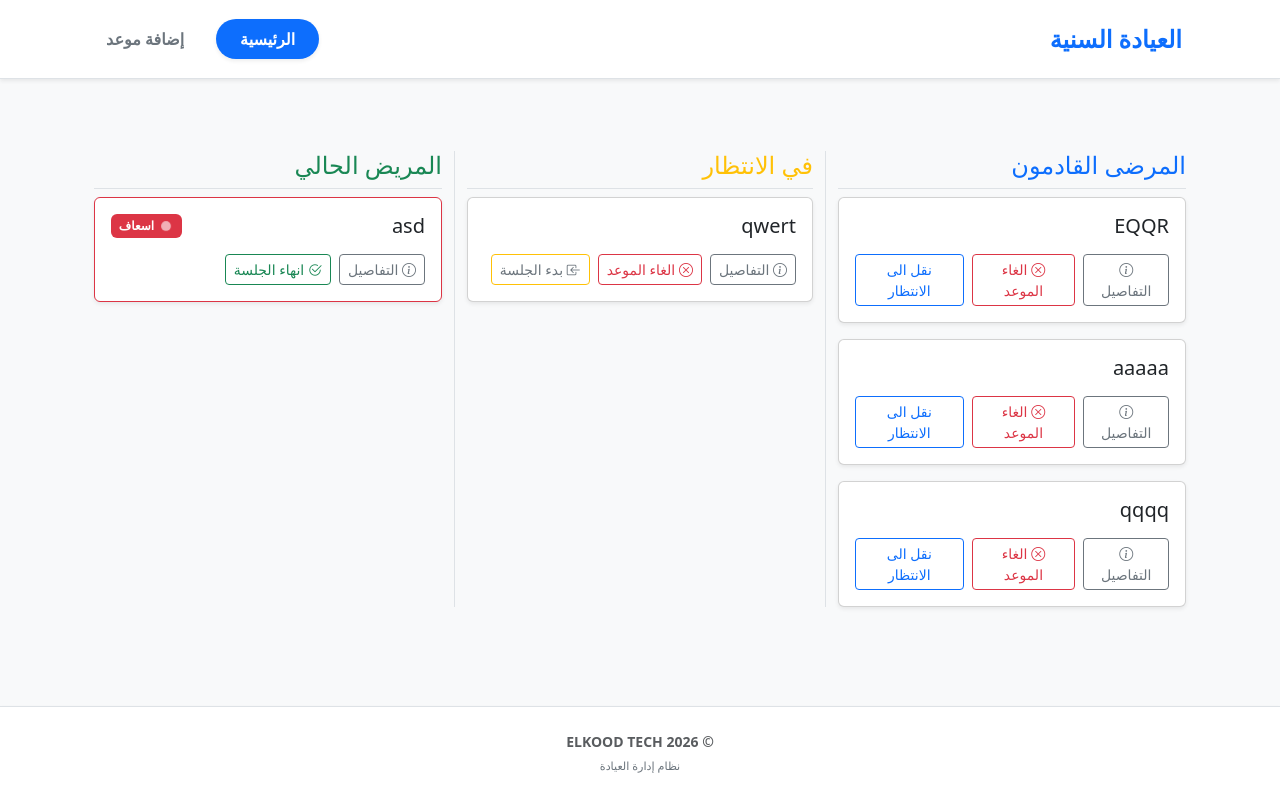
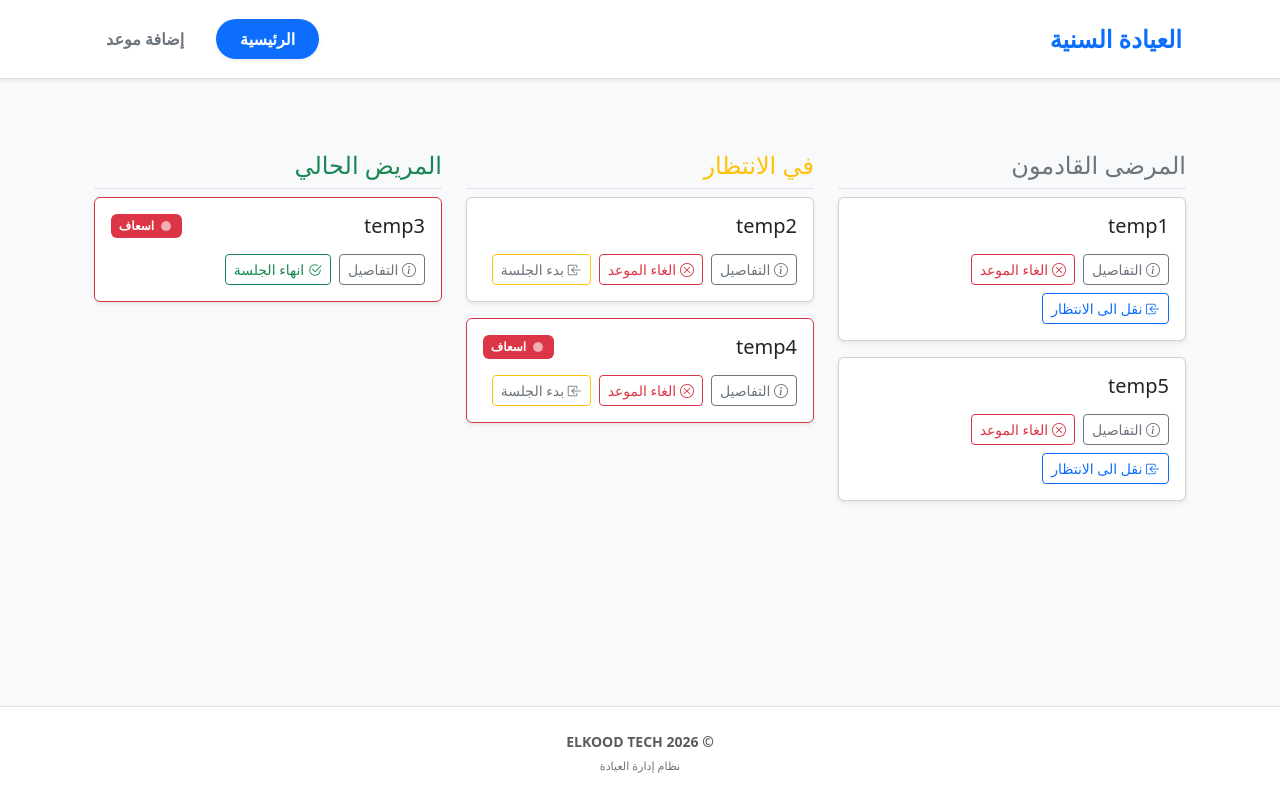
Before and after one commit to villiger9/react-dental-clinic, a React (Vite) app: page / in a window 1280 px wide. Built offline with nearby package versions, Linux system fonts and the light colour scheme; data requests are answered from the project's data file.

Commit message:
added json-server to dependencies and added flex-wrap

```diff
--- a/data/db.json
+++ b/data/db.json
@@ -1,53 +1,53 @@
 {
   "appointments": [
     {
-      "id": "5d41",
-      "name": "qwert",
-      "phoneNumber": "0934567890",
+      "id": "7db4",
+      "name": "temp1",
+      "phoneNumber": "0912345677",
       "bloodType": "A+",
+      "appointmentType": "مسبق",
+      "appointmentDate": "2026-02-17",
+      "appointmentTime": "12:00",
+      "appointmentStatus": "upcoming"
+    },
+    {
+      "id": "0041",
+      "name": "temp2",
+      "phoneNumber": "0912345678",
+      "bloodType": "A-",
       "appointmentType": "مباشر",
-      "appointmentDate": "2026-02-17",
-      "appointmentTime": "21:12",
+      "appointmentDate": "2026-02-16",
+      "appointmentTime": "16:00",
       "appointmentStatus": "waiting"
     },
     {
-      "id": "b7f6",
-      "name": "asd",
-      "phoneNumber": "0959990000",
-      "bloodType": "A+",
+      "id": "07f9",
+      "name": "temp3",
+      "phoneNumber": "0912345679",
+      "bloodType": "B+",
       "appointmentType": "اسعاف",
       "appointmentDate": "2026-02-17",
-      "appointmentTime": "21:39",
+      "appointmentTime": "15:30",
       "appointmentStatus": "inTreatment"
     },
     {
-      "id": "fd10",
-      "name": "EQQR",
-      "phoneNumber": "0959990030",
-      "bloodType": "AB+",
-      "appointmentType": "مسبق",
-      "appointmentDate": "2026-02-24",
-      "appointmentTime": "23:55",
-      "appointmentStatus": "upcoming"
+      "id": "0142",
+      "name": "temp4",
+      "phoneNumber": "0912345670",
+      "bloodType": "O-",
+      "appointmentType": "اسعاف",
+      "appointmentDate": "2026-02-23",
+      "appointmentTime": "14:00",
+      "appointmentStatus": "waiting"
     },
     {
-      "id": "7ee1",
-      "name": "aaaaa",
-      "phoneNumber": "0959990000",
+      "id": "5bdb",
+      "name": "temp5",
+      "phoneNumber": "0912345000",
       "bloodType": "AB-",
       "appointmentType": "مسبق",
       "appointmentDate": "2026-02-17",
-      "appointmentTime": "15:00",
-      "appointmentStatus": "upcoming"
-    },
-    {
-      "id": "367a",
-      "name": "qqqq",
-      "phoneNumber": "0959990012",
-      "bloodType": "A+",
-      "appointmentType": "مسبق",
-      "appointmentDate": "2026-02-17",
-      "appointmentTime": "15:30",
+      "appointmentTime": "11:00",
       "appointmentStatus": "upcoming"
     }
   ]
--- a/package.json
+++ b/package.json
@@ -7,11 +7,14 @@
     "dev": "vite",
     "build": "vite build",
     "lint": "eslint .",
-    "preview": "vite preview"
+    "preview": "vite preview",
+    "start": "react-scripts start",
+    "server": "json-server --watch data/db.json --port 8000"
   },
   "dependencies": {
     "bootstrap": "^5.3.8",
     "bootstrap-icons": "^1.13.1",
+    "json-server": "^1.0.0-beta.6",
     "react": "^19.2.0",
     "react-bootstrap": "^2.10.10",
     "react-dom": "^19.2.0",
--- a/src/pages/AppointmentList.jsx
+++ b/src/pages/AppointmentList.jsx
@@ -31,7 +31,7 @@ export default function AppointmentList({ appointments, statusType }) {
               )}
             </div>
 
-            <div className="d-flex gap-2 mt-3 justify-content-start align-items-center">
+            <div className="d-flex flex-wrap gap-2 mt-3 justify-content-start align-items-center">
               <Link
                 to={`/appointments/${appointment.id}`}
                 className="btn btn-sm btn-outline-secondary"
@@ -90,7 +90,8 @@ export default function AppointmentList({ appointments, statusType }) {
                     type="submit"
                     className="btn btn-sm btn-outline-primary"
                   >
-                    نقل الى الانتظار
+                    <i className="bi bi-box-arrow-in-left"></i>
+                    {' نقل الى الانتظار'}
                   </button>
                 </fetcher.Form>
               )}
--- a/src/pages/Home.jsx
+++ b/src/pages/Home.jsx
@@ -9,8 +9,8 @@ export default function Home() {
     <div className="container-fluid py-4 text-end" dir="rtl">
       <div className="row g-4">
         {/* first column */}
-        <div className="col-md-4">
-          <h4 className="text-primary border-bottom pb-2">المرضى القادمون</h4>
+        <div className="col-lg-4 col-md-6">
+          <h4 className="text-secondary border-bottom pb-2">المرضى القادمون</h4>
           <AppointmentList
             appointments={allAppointments.filter(
               (a) => a.appointmentStatus === 'upcoming',
@@ -19,7 +19,7 @@ export default function Home() {
         </div>
 
         {/* second column */}
-        <div className="col-md-4 border-start border-end">
+        <div className="col-lg-4 col-md-6">
           <h4 className="text-warning border-bottom pb-2">في الانتظار</h4>
           <AppointmentList
             appointments={allAppointments.filter(
@@ -29,7 +29,7 @@ export default function Home() {
         </div>
 
         {/* third column */}
-        <div className="col-md-4">
+        <div className="col-lg-4 col-md-12">
           <h4 className="text-success border-bottom pb-2">المريض الحالي</h4>
           <AppointmentList
             appointments={allAppointments.filter(
@@ -43,19 +43,15 @@ export default function Home() {
 }
 
 //loader function
-
 export const appointmentsLoader = async () => {
   const res = await fetch('http://localhost:8000/appointments');
-
   if (!res.ok) {
     throw Error('Could not fetch the appointments');
   }
-
   return res.json();
 };
 
-// Home.jsx
-
+//home action
 export const homeAction = async ({ request }) => {
   const formData = await request.formData();
   const id = formData.get('id');
--- a/src/pages/NewAppointment.jsx
+++ b/src/pages/NewAppointment.jsx
@@ -198,7 +198,7 @@ export default function NewAppointment() {
                 disabled={isSubmitting}
                 className="py-2 shadow-sm"
               >
-                {isSubmitting ? 'جاري الحفظ...' : 'تأكيد إضافة الموعد'}
+                {isSubmitting ? 'جاري الحفظ...' : 'تأكيد اضافة الموعد'}
               </Button>
             </div>
 
@@ -231,10 +231,11 @@ export const appointmentAction = async ({ request }) => {
   );
 
   if (isConflicting) {
-    return { error: 'هذا الموعد محجوز، يرجى اختيار وقت أو تاريخ آخر' };
+    return { error: 'هذا الموعد محجوز، يرجى اختيار وقت آخر' };
   }
 
-  if (submission.name.trim().length < 3) return { error: 'الاسم المدخل قصير' };
+  if (submission.name.trim().length < 3)
+    return { error: 'اسم المريض المدخل قصير' };
 
   try {
     const res = await fetch('http://localhost:8000/appointments', {
```
Also changed, not shown: 2 other files (tests, documents, lock files or other folders).
